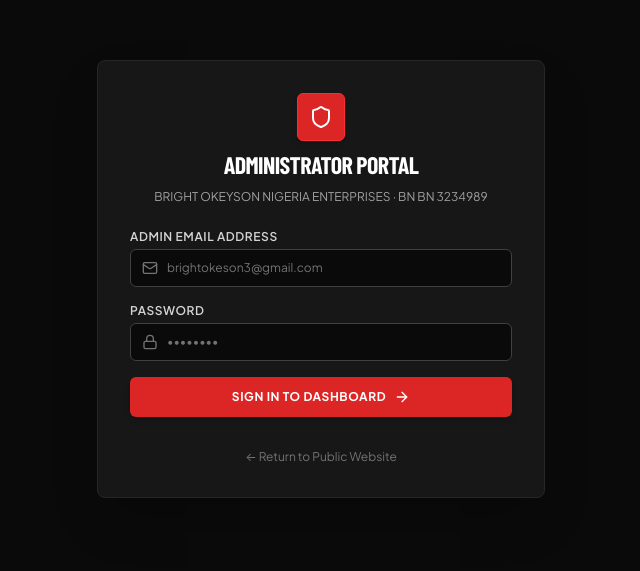
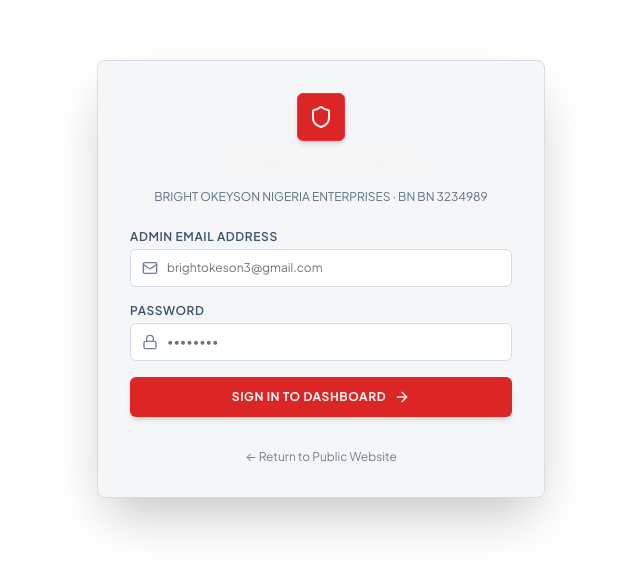
Before and after one commit to HBlens999/bright-okeyson-nigeria-enterprises, a React (Vite) app: page /admin/login in a window 1280 px wide. Shown: the part 121-692 px from the top of the page, without its empty margins (319-959 px from the left). Built offline with nearby package versions, Linux system fonts and the light colour scheme; no server answers; a web font is replaced by a local one.

Commit message:
Apply light BONE brand color system

```diff
--- a/src/index.css
+++ b/src/index.css
@@ -2,12 +2,12 @@
 
 @layer base {
   :root {
-    --color-primary: #dc2626;
-    --color-primary-hover: #b91c1c;
-    --color-secondary: #171717;
-    --color-accent: #ef4444;
-    --color-bg: #0a0a0a;
-    --color-text: #f5f5f5;
+    --color-primary: #E96A0A;
+    --color-primary-hover: #C95700;
+    --color-secondary: #0B2F5B;
+    --color-accent: #1D6FB8;
+    --color-bg: #F4F6F8;
+    --color-text: #142033;
     --app-radius: 0.375rem;
   }
   body {
@@ -36,7 +36,18 @@
   .hover\:border-red-600:hover,
   .hover\:border-red-700:hover,
   .hover\:border-red-800:hover { border-color: var(--color-primary-hover) !important; }
-  .bg-red-950 { background-color: color-mix(in srgb, var(--color-primary) 18%, var(--color-secondary)) !important; }
+  .bg-red-950 { background-color: color-mix(in srgb, var(--color-primary) 10%, white) !important; }
+  .bg-neutral-950 { background-color: #FFFFFF !important; }
+  .bg-neutral-900 { background-color: #F4F6F8 !important; }
+  .bg-neutral-800 { background-color: #E9EEF3 !important; }
+  .bg-black { background-color: #FFFFFF !important; }
+  .text-white { color: var(--color-text) !important; }
+  .text-neutral-100 { color: #1A2940 !important; }
+  .text-neutral-200 { color: #25364D !important; }
+  .text-neutral-300 { color: #40526A !important; }
+  .text-neutral-400 { color: #5E6E83 !important; }
+  .text-neutral-500 { color: #718096 !important; }
+  .border-neutral-700, .border-neutral-800 { border-color: #D5DDE6 !important; }
   .ring-red-600 { --tw-ring-color: var(--color-primary) !important; }
   .rounded { border-radius: var(--app-radius) !important; }
 }
```
